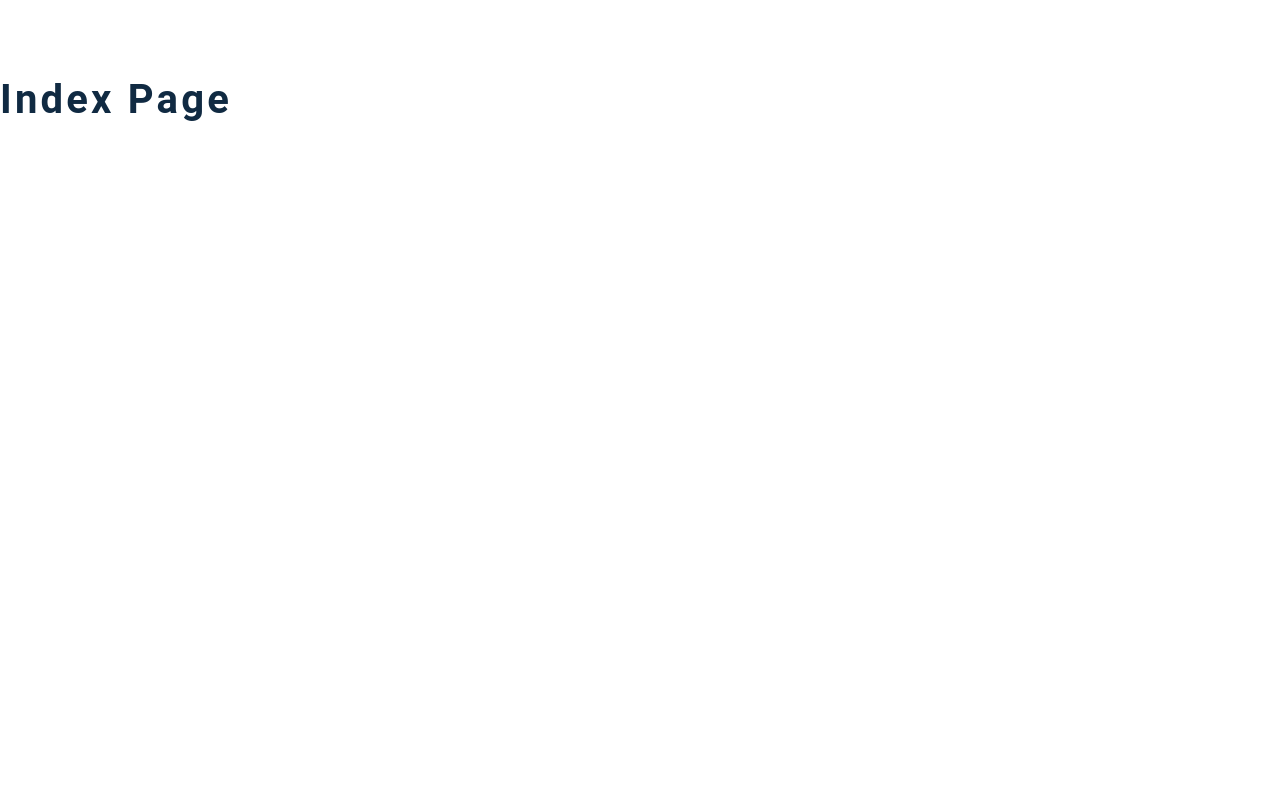
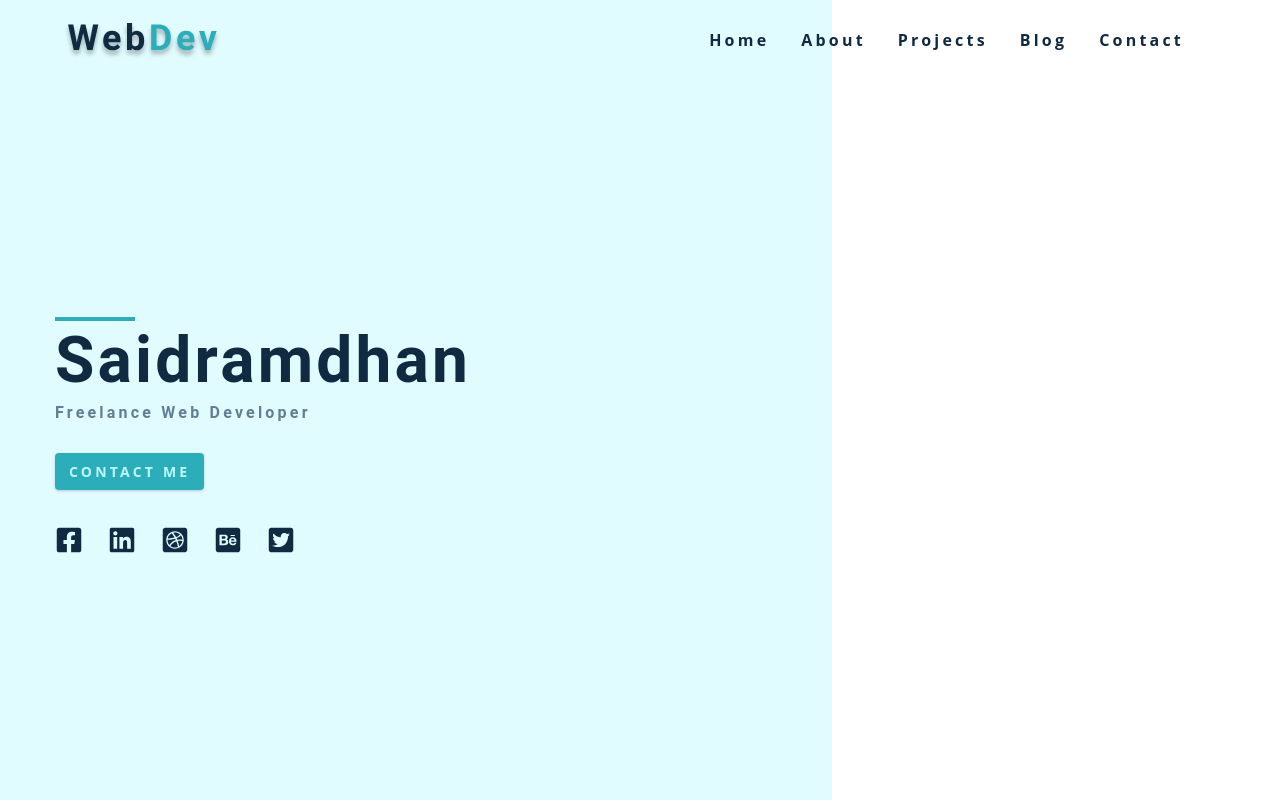
Before and after one commit to jejaksaid/jejaksaid, a Gatsby site: page / in a window 1280 px wide. Built offline with nearby package versions, Linux system fonts and the light colour scheme; Gatsby itself is replaced by a stand-in of ours.

Commit message:
hero and hero image query(error)

```diff
--- a/src/components/Hero.js
+++ b/src/components/Hero.js
@@ -3,10 +3,44 @@ import Image from "gatsby-image"
 import { Link } from "gatsby"
 import { graphql, useStaticQuery } from "gatsby"
 import SocialLinks from "../constants/socialLinks"
-// ...GatsbyImageSharpFluid
+
+const query = graphql`
+  {
+    file(relativePath: { eq: "hero-img.png" }) {
+      childrenImageSharp {
+        fluid {
+          ...GatsbyImageSharpFluid
+        }
+      }
+    }
+  }
+`
 
 const Hero = () => {
-  return <h2>hero component</h2>
+  // const {
+  //   file: {
+  //     childImageSharp: { fluid },
+  //   },
+  // } = useStaticQuery(query)
+
+  return (
+    <header className="hero">
+      <div className="section-center hero-center">
+        <article className="hero-info">
+          <div>
+            {/* <Image fluid={fluid} className="hero-img" /> */}
+            <div className="underline"></div>
+            <h1>saidramdhan</h1>
+            <h4>freelance web developer</h4>
+            <Link to="/contact" className="btn">
+              contact me
+            </Link>
+            <SocialLinks />
+          </div>
+        </article>
+      </div>
+    </header>
+  )
 }
 
 export default Hero
--- a/src/components/Layout.js
+++ b/src/components/Layout.js
@@ -6,7 +6,8 @@ import Footer from "./Footer"
 const Layout = ({ children }) => {
   return (
     <>
-      <h2>layout component</h2>
+      <Navbar />
+      {children}
     </>
   )
 }
--- a/src/components/Navbar.js
+++ b/src/components/Navbar.js
@@ -3,7 +3,19 @@ import logo from "../assets/logo.svg"
 import { FaAlignRight } from "react-icons/fa"
 import PageLinks from "../constants/links"
 const Navbar = () => {
-  return <h2>navbar component</h2>
+  return (
+    <nav className="navbar">
+      <div className="nav-center">
+        <div className="nav-header">
+          <img src={logo} alt="logo" />
+          <button type="button" className="toggle-btn">
+            <FaAlignRight></FaAlignRight>
+          </button>
+        </div>
+        <PageLinks styleClass="nav-links"></PageLinks>
+      </div>
+    </nav>
+  )
 }
 
 export default Navbar
--- a/src/pages/index.js
+++ b/src/pages/index.js
@@ -7,6 +7,10 @@ import Jobs from "../components/Jobs"
 import Projects from "../components/Projects"
 import Blogs from "../components/Blogs"
 export default () => {
-  return <h2>index page</h2>
+  return (
+    <Layout>
+      <Hero />
+    </Layout>
+  )
 }
 // ...GatsbyImageSharpFluid
```
